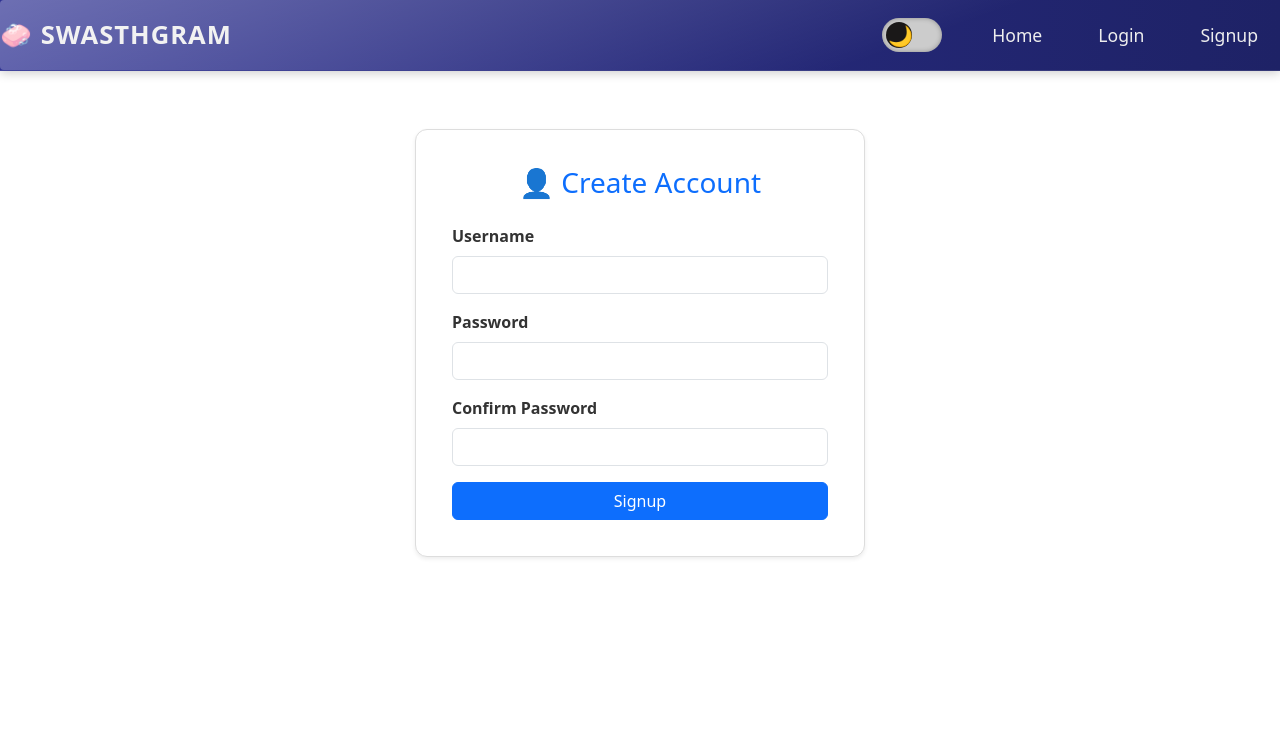
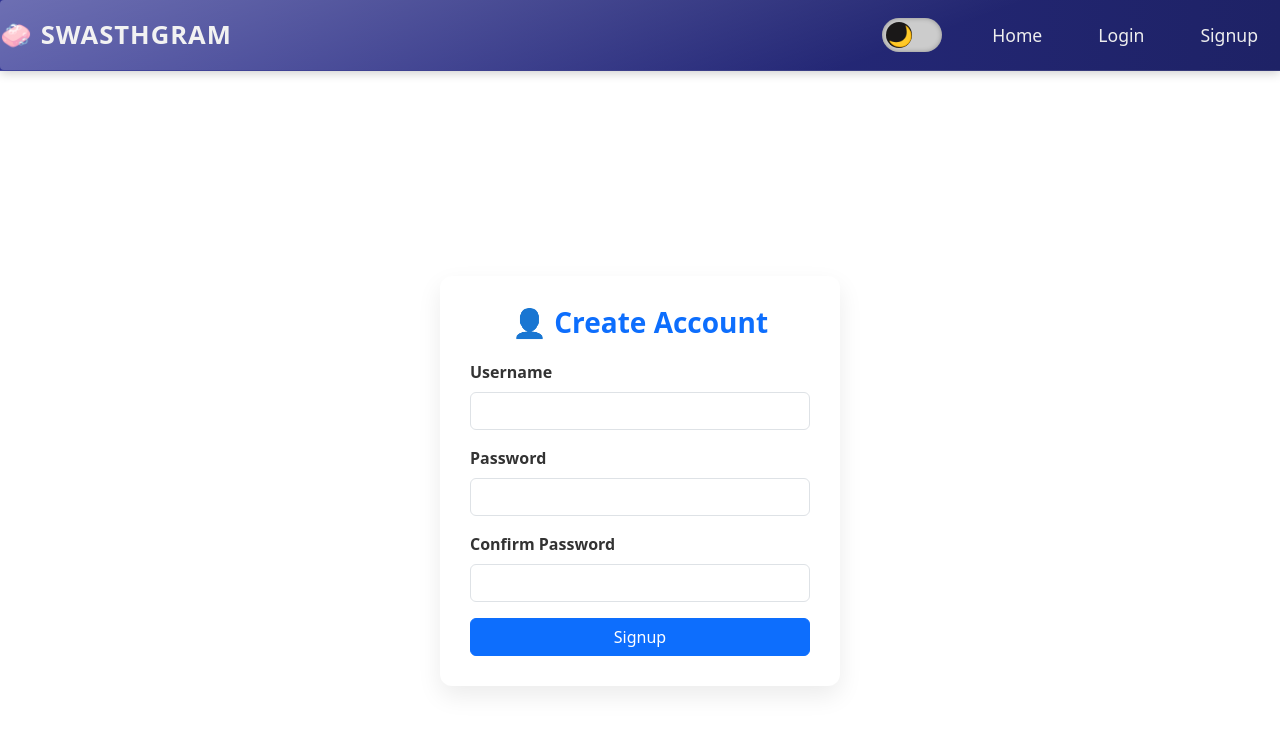
Before and after one commit to Pravalika-Batchu/SwasthGram, a React (Create React App) app in the folder frontend/: page /signup in a window 1280 px wide. Shown: the top 730 px of the page. Built offline with nearby package versions, Linux system fonts and the light colour scheme.

Commit message:
Update Signup.jsx

```diff
--- a/frontend/src/pages/Signup.jsx
+++ b/frontend/src/pages/Signup.jsx
@@ -1,5 +1,6 @@
 import React, { useState } from 'react';
 import axios from 'axios';
+import './Auth.css';
 
 const Signup = () => {
     const [form, setForm] = useState({
@@ -31,11 +32,10 @@ const Signup = () => {
     };
 
     return (
-        <div className="container mt-5">
-            <div className="card shadow-sm mx-auto" style={{ maxWidth: '450px' }}>
-                <div className="card-body">
-                    <h3 className="text-center text-primary mb-4">👤 Create Account</h3>
-                    {message && <div className="alert alert-info text-center">{message}</div>}
+        <div className="auth-page">
+            <div className="auth-card">
+                <h3 className="auth-title">👤 Create Account</h3>
+                {message && <div className="auth-message">{message}</div>}
 
                 <form onSubmit={handleSubmit}>
                     <div className="mb-3">
@@ -57,7 +57,6 @@ const Signup = () => {
                 </form>
             </div>
         </div>
-        </div>
     );
 };
 
```
Lines whose indentation alone changed are shown as unchanged.
